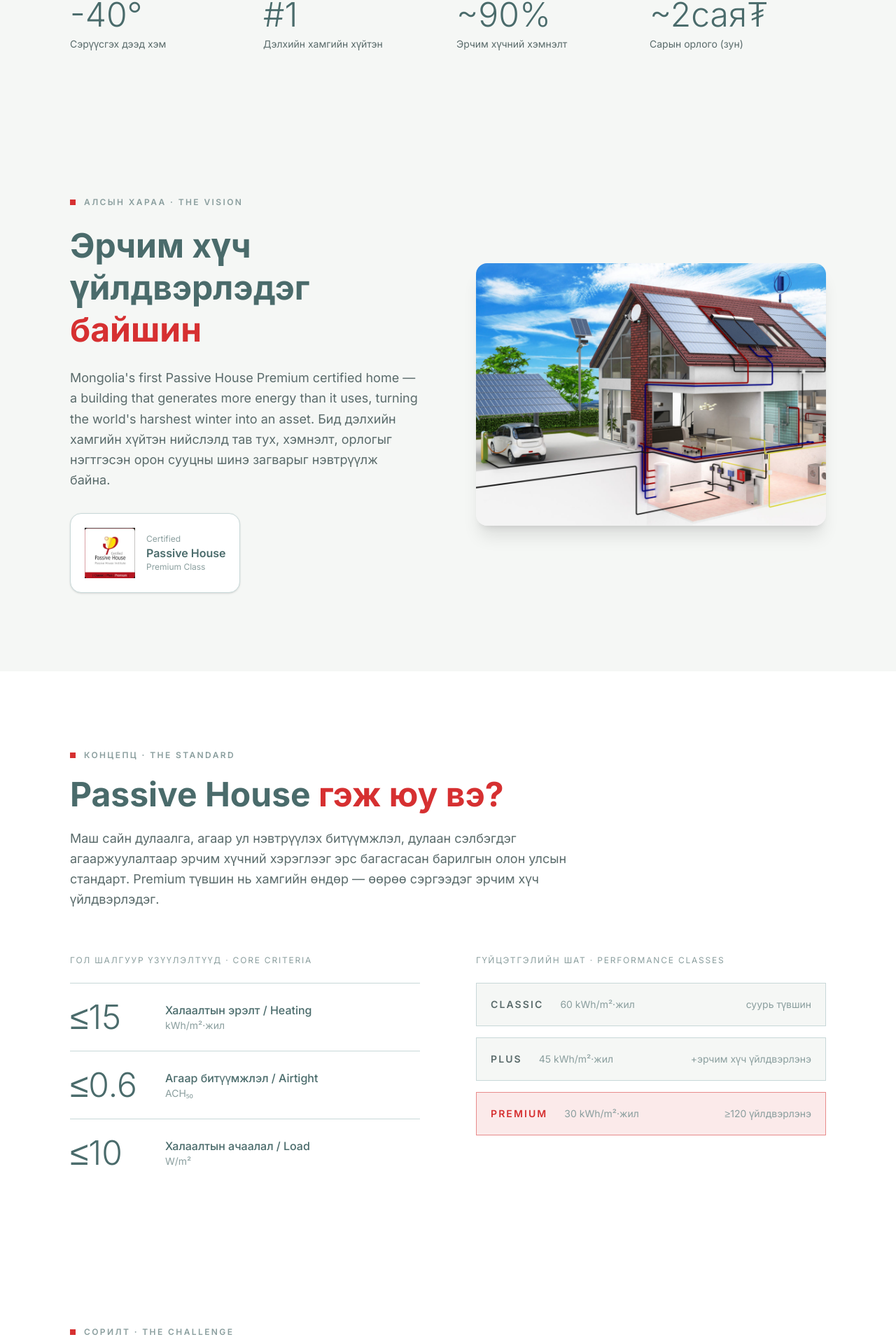
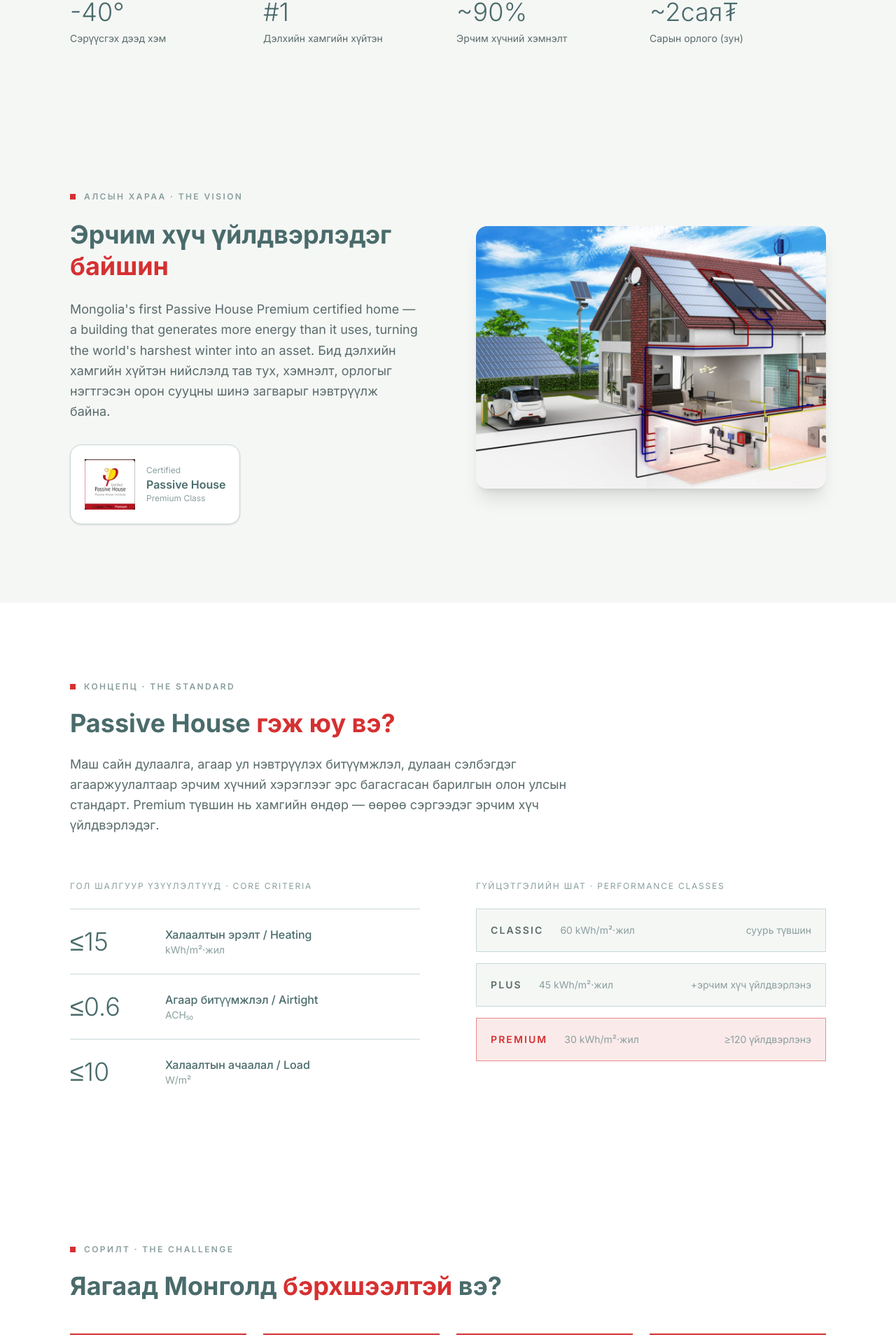
Before and after one commit to elikjandlt/TechInvent, a Next.js app: page /en/passive-premium in a window 1280 px wide. Shown: the part 868-2788 px from the top of the page at 70% size. Built offline with nearby package versions, Linux system fonts and the light colour scheme; no server answers.

Commit message:
style: normalize passive premium heading sizes to match other pages

```diff
--- a/src/app/[locale]/passive-premium/page.tsx
+++ b/src/app/[locale]/passive-premium/page.tsx
@@ -162,7 +162,7 @@ export default function PassivePremiumPage() {
                 className="border-t border-primary pt-6"
               >
                 <p className="text-xs tracking-[0.15em] text-text-muted uppercase mb-2">{stat.sub}</p>
-                <p className="text-4xl md:text-5xl font-light text-secondary mb-2">{stat.value}</p>
+                <p className="text-4xl md:text-4xl font-light text-secondary mb-2">{stat.value}</p>
                 <p className="text-sm text-text-secondary">{stat.label}</p>
               </motion.div>
             ))}
@@ -187,7 +187,7 @@ export default function PassivePremiumPage() {
                 </span>
               </div>
 
-              <h2 className="text-3xl md:text-5xl font-bold text-secondary mb-6 leading-tight">
+              <h2 className="text-3xl md:text-4xl font-bold text-secondary mb-6 leading-tight">
                 Эрчим хүч үйлдвэрлэдэг
                 <br />
                 <span className="text-primary">байшин</span>
@@ -244,7 +244,7 @@ export default function PassivePremiumPage() {
             </span>
           </div>
 
-          <h2 className="text-3xl md:text-5xl font-bold text-secondary mb-6">
+          <h2 className="text-3xl md:text-4xl font-bold text-secondary mb-6">
             Passive House <span className="text-primary">гэж юу вэ?</span>
           </h2>
 
@@ -267,7 +267,7 @@ export default function PassivePremiumPage() {
                     transition={{ duration: 0.4, delay: index * 0.1 }}
                     className="flex items-center gap-6 border-t border-border pt-6"
                   >
-                    <span className="text-4xl md:text-5xl font-light text-secondary w-28 shrink-0">{item.value}</span>
+                    <span className="text-4xl md:text-4xl font-light text-secondary w-28 shrink-0">{item.value}</span>
                     <div>
                       <p className="font-medium text-secondary">{item.label}</p>
                       <p className="text-sm text-text-muted">{item.unit}</p>
@@ -312,7 +312,7 @@ export default function PassivePremiumPage() {
             </span>
           </div>
 
-          <h2 className="text-3xl md:text-5xl font-bold text-secondary mb-12">
+          <h2 className="text-3xl md:text-4xl font-bold text-secondary mb-12">
             Яагаад Монголд <span className="text-primary">бэрхшээлтэй</span> вэ?
           </h2>
 
@@ -387,7 +387,7 @@ export default function PassivePremiumPage() {
                 </span>
               </div>
 
-              <h2 className="text-3xl md:text-5xl font-bold text-secondary mb-8">
+              <h2 className="text-3xl md:text-4xl font-bold text-secondary mb-8">
                 Орчин үеийн <span className="text-primary">нэг давхар хаус</span>
               </h2>
 
@@ -422,7 +422,7 @@ export default function PassivePremiumPage() {
             </span>
           </div>
 
-          <h2 className="text-3xl md:text-5xl font-bold text-secondary mb-12">
+          <h2 className="text-3xl md:text-4xl font-bold text-secondary mb-12">
             Технологийн <span className="text-primary">дөрвөн тулгуур</span>
           </h2>
 
@@ -460,7 +460,7 @@ export default function PassivePremiumPage() {
             </span>
           </div>
 
-          <h2 className="text-3xl md:text-5xl font-bold text-secondary mb-12">
+          <h2 className="text-3xl md:text-4xl font-bold text-secondary mb-12">
             Гурван давхар <span className="text-primary">үнэ цэнэ</span>
           </h2>
 
@@ -494,7 +494,7 @@ export default function PassivePremiumPage() {
             </span>
           </div>
 
-          <h2 className="text-3xl md:text-5xl font-bold text-secondary mb-12">
+          <h2 className="text-3xl md:text-4xl font-bold text-secondary mb-12">
             Барилгын төлөвлөгөө — <span className="text-primary">2026</span>
           </h2>
 
@@ -546,7 +546,7 @@ export default function PassivePremiumPage() {
 
               <p className="text-7xl md:text-9xl font-light text-secondary mb-6">2027</p>
 
-              <h2 className="text-3xl md:text-5xl font-bold text-secondary mb-6">
+              <h2 className="text-3xl md:text-4xl font-bold text-secondary mb-6">
                 Дараагийн төсөл — <span className="text-primary">Passive Condo</span>
               </h2>
 
@@ -594,7 +594,7 @@ export default function PassivePremiumPage() {
           >
             <p className="text-xs tracking-[0.2em] text-text-muted uppercase mb-4">COMFORT · SAVINGS · INCOME</p>
 
-            <h2 className="text-3xl md:text-5xl font-bold text-secondary mb-6">
+            <h2 className="text-3xl md:text-4xl font-bold text-secondary mb-6">
               Passive Premium <span className="text-primary">Орлоготой орон сууц</span>
             </h2>
 
```
